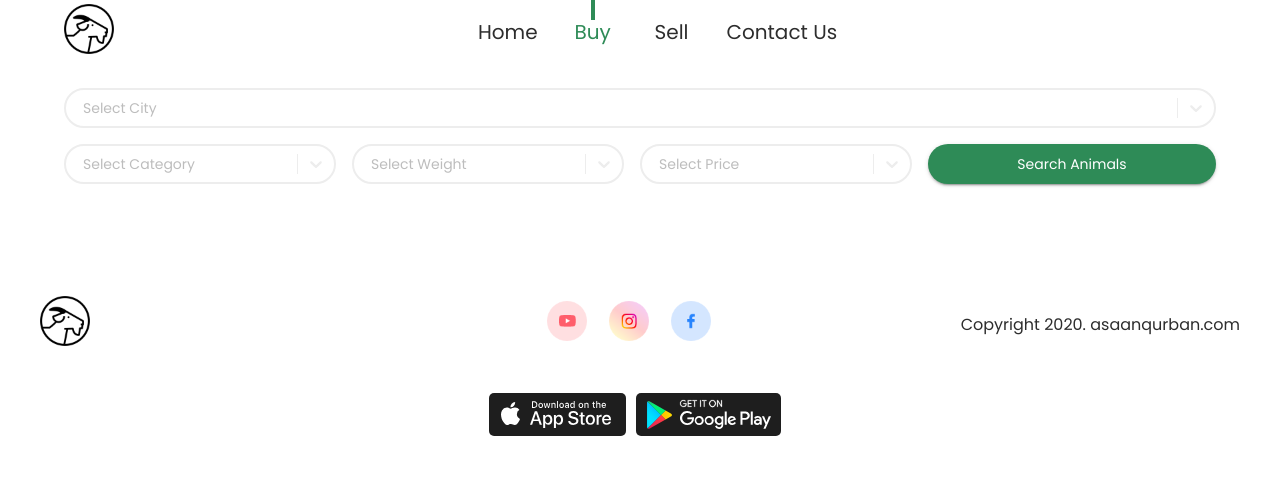
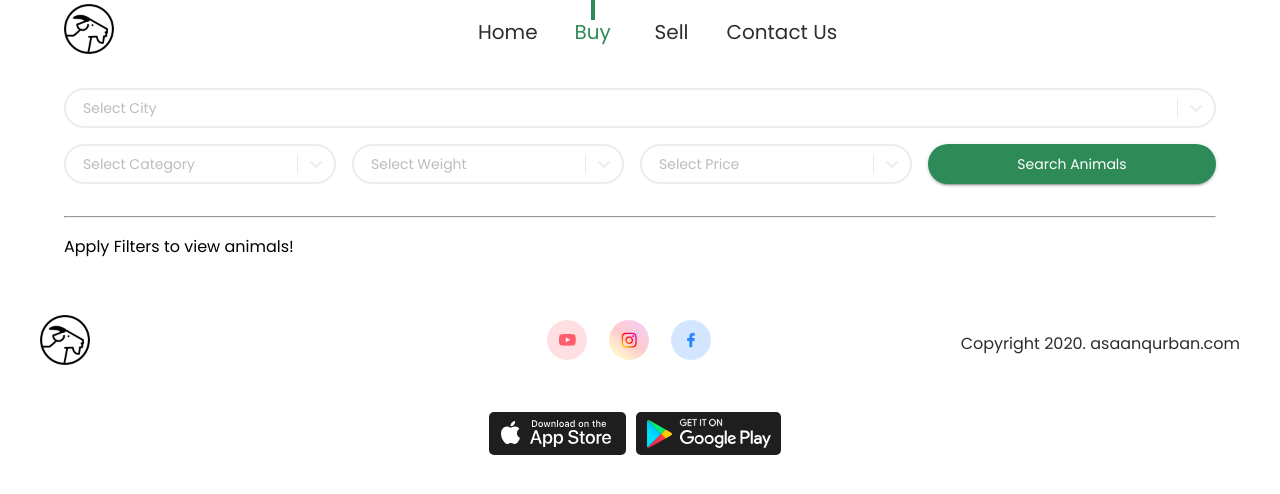
Before and after one commit to arslansajid/qurbani-web-app, a React (Create React App) app: page /buy in a window 1280 px wide. Shown: the top 494 px of the page. Built offline with nearby package versions, Linux system fonts and the light colour scheme.

Commit message:
buyer page ux

```diff
--- a/src/pages/BuyPage.tsx
+++ b/src/pages/BuyPage.tsx
@@ -16,8 +16,10 @@ const BuyPage: React.FC<Props> = () => {
     const [price, setPrice] = React.useState({} as any);
     const [weight, setWeight] = React.useState({} as any);
     const [animals, setAnimals] = React.useState<any[]>([])
+    const [message, setMessage] = React.useState('Apply Filters to view animals!')
 
     const searchAnimals = () => {
+        setMessage('Fetching results...');
         const animal = !!category && category?.value;
         const location = !!city && city?.value;
         const weightFilter = !!weight && weight?.value;
@@ -25,10 +27,14 @@ const BuyPage: React.FC<Props> = () => {
         getAnimalsByFilter(animal, location, weightFilter, priceFilter)
         .then((res) => {
             setAnimals([...res])
+            if(res.length === 0) {
+                setMessage('No Animals Found!');
+            }
         })
         .catch((err) => {
             console.log(err)
             window.alert("ERROR")
+            setMessage('No Animals Found!');
         })
     }
 
@@ -110,6 +116,8 @@ const BuyPage: React.FC<Props> = () => {
                 </Grid>
                 </Box>
 
+                <hr className={classes.seperator} />
+
                 <Grid container direction='row' spacing={0} className={`${classes.filterContainer}`}>
                     <Grid container>
                         {animals.length ? animals.map((animal, index) => {
@@ -126,7 +134,7 @@ const BuyPage: React.FC<Props> = () => {
                             );
                         })
                         :
-                        null
+                        message
                     }
                     </Grid>
                 </Grid>
@@ -149,7 +157,7 @@ const useStyles = makeStyles((theme: Theme) =>
             borderRadius: '20px',
         },
         filtersBox: {
-            padding: theme.spacing(3, 0, 3, 0),
+            padding: theme.spacing(3, 0, 2, 0),
         },
         locationfilterContainer: {
             [theme.breakpoints.down('sm')]: {
@@ -169,6 +177,10 @@ const useStyles = makeStyles((theme: Theme) =>
             justifyContent: 'center',
             alignItems: 'center',
         },
+        seperator: {
+            color: Colors.placeHolderText,
+            margin: 0,
+        }
     })
 );
 
```
